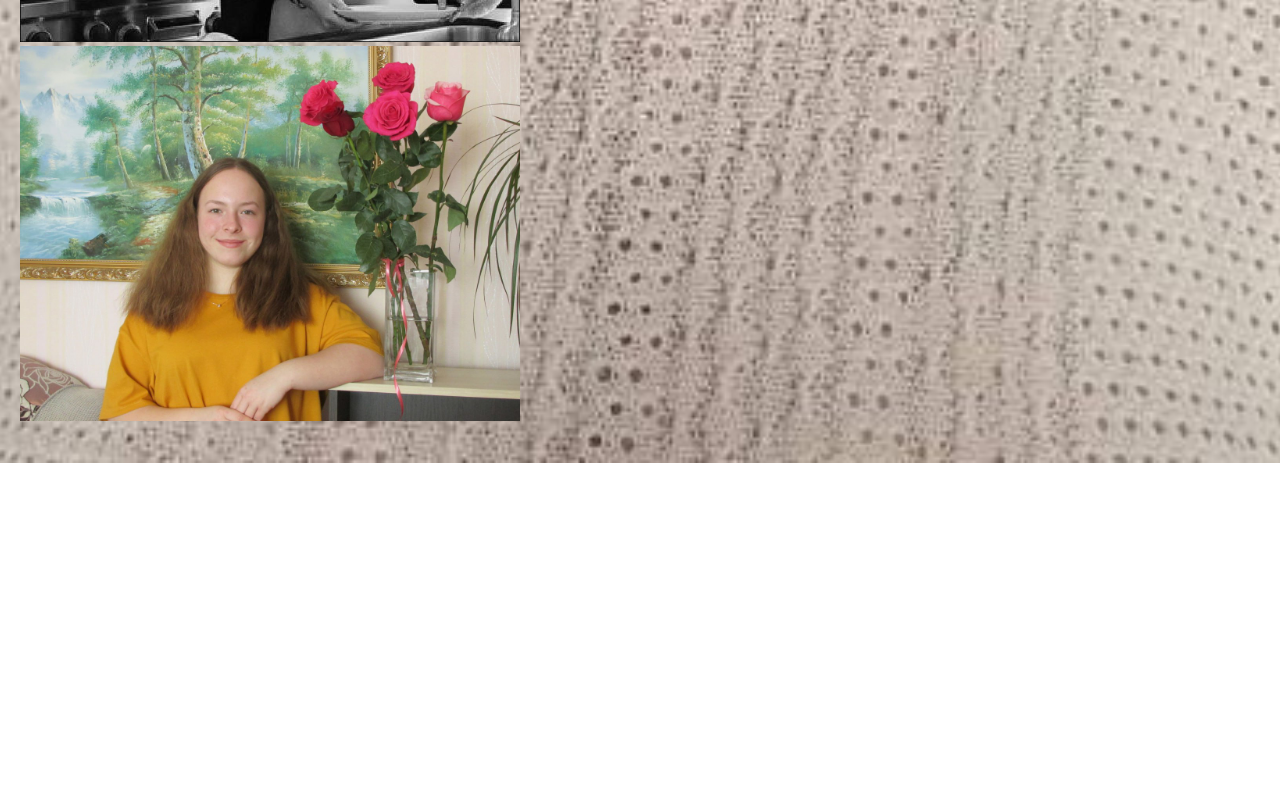
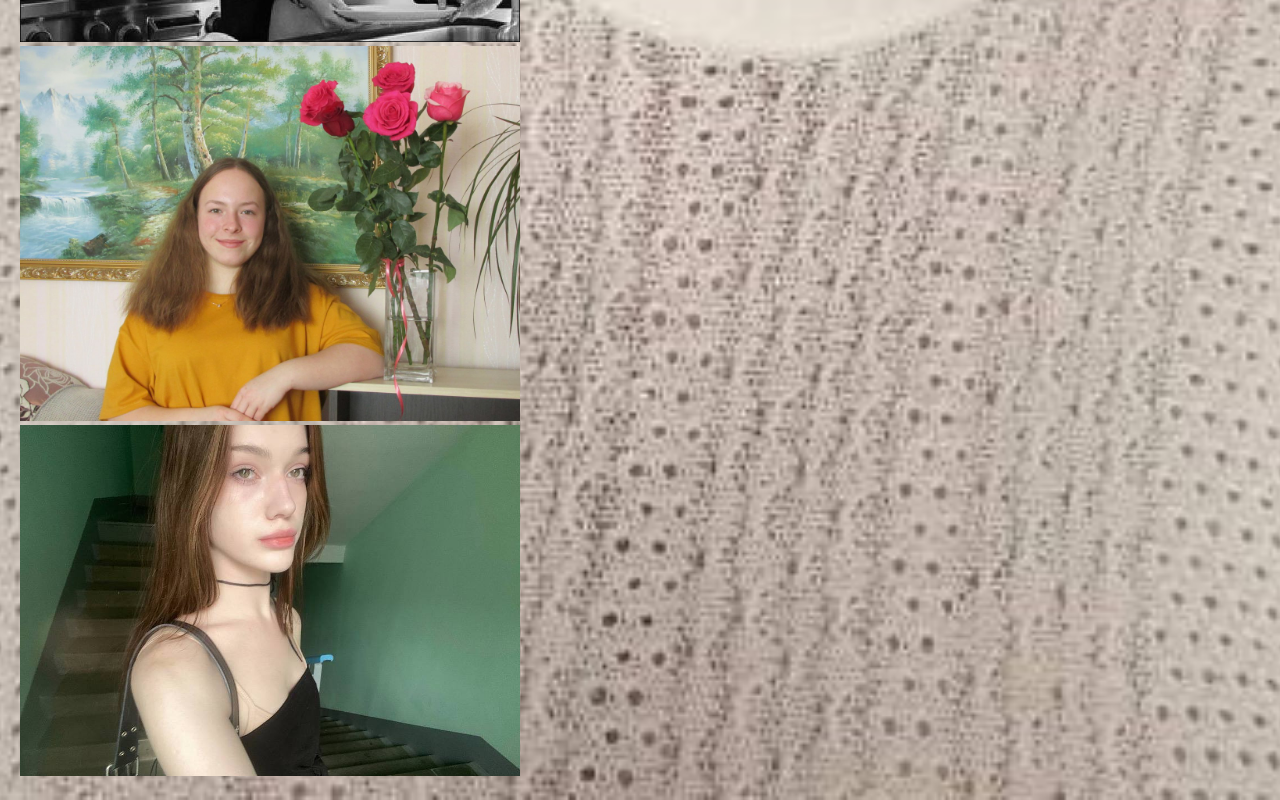
Before and after one commit to fvneral666/shaurma.github.io, a plain HTML site: page 2.html in a window 1280 px wide. Shown: the part 1556-2356 px from the top of the page. Before the commit the page ends 2019 px from the top, so only its background shows below. Drawn offline with Linux system fonts and the light colour scheme.

Commit message:
Update 2.html

```diff
--- a/2.html
+++ b/2.html
@@ -30,6 +30,7 @@
         <br>
         <img src="vika.jpg" width="500">
         <br>
+        <img src="photo_2024-07-20_21-56-04.jpg" width="500">
         <br>
 
     </section>
```
